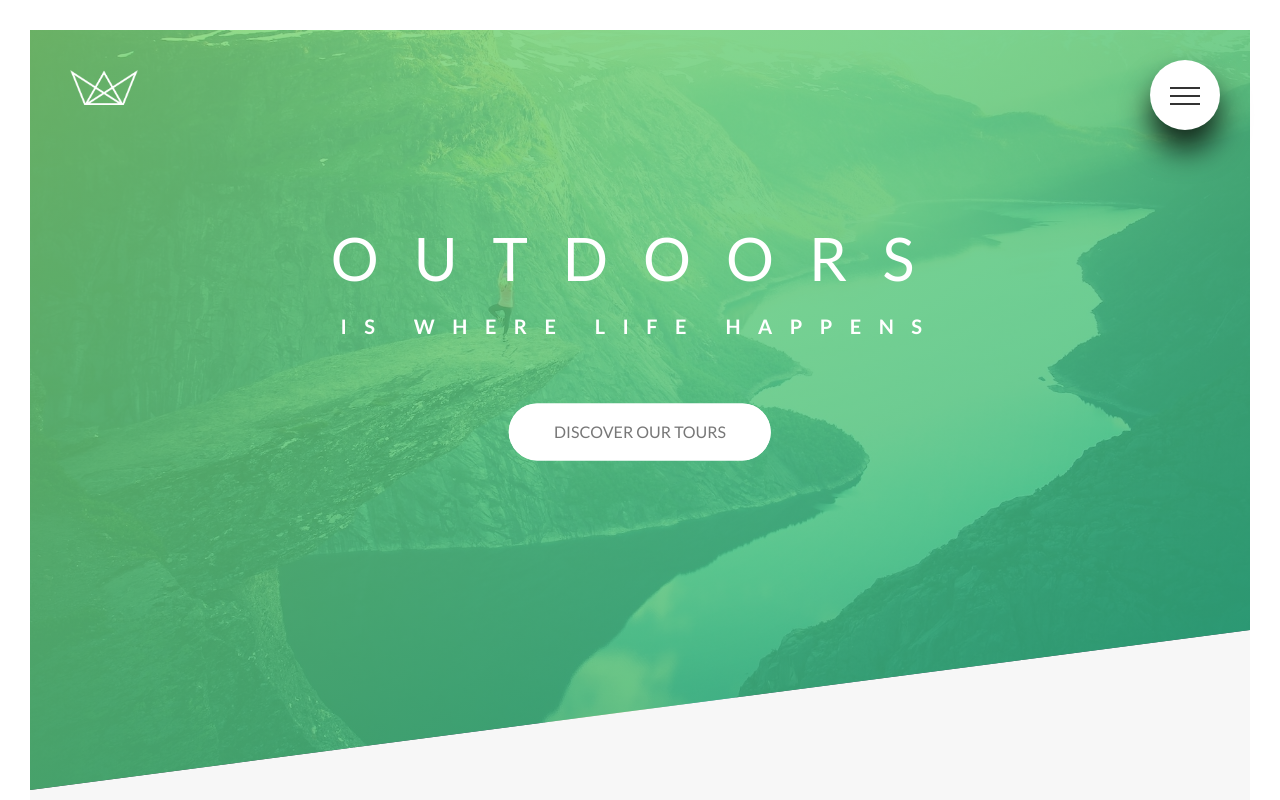
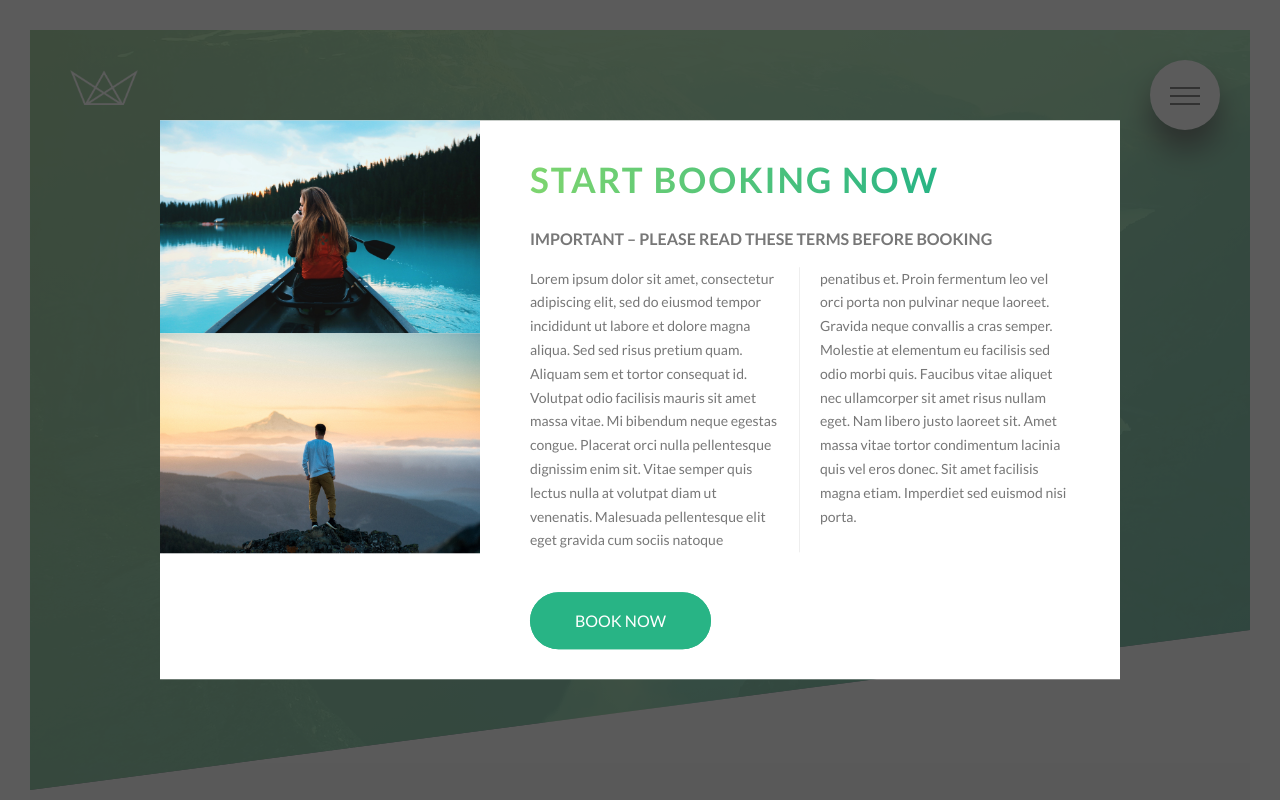
Before and after one commit to Nirajchemjong/First__sass--project, a website: page index.html in a window 1280 px wide. Shown: the top 800 px of the page. Drawn offline with Linux system fonts and the light colour scheme.

Commit message:
creating pop-up section
almost done with pop up section! worked with display:table function and column-count with the paragraph.

```diff
--- a/index.html
+++ b/index.html
@@ -1,6 +1,5 @@
 <!DOCTYPE html>
 <html lang="en">
-
 
 
 <head>
@@ -15,6 +14,7 @@
 
     <title>Natours | Exciting tours for adventurous people</title>
 </head>
+
 <body>
 
 
@@ -199,7 +199,7 @@
                                     </p>
 
                                 </div>
-                                <a href="#" class="btn btn--white btn--anitmate">book now</a>
+                                <a href="#section--popup" class="btn btn--white btn--anitmate">book now</a>
                             </div>
                         </div>
 
@@ -412,6 +412,37 @@
     </div>
 </footer>
 
+
+<section class="section--popup" id="section--popup">
+
+    <div class="popup__box">
+        <div class="popup__box--left">
+            <img src="/img/nat-8.jpg" alt="tour photo" class="popup__img"srcset="">
+
+            <img src="/img/nat-9.jpg" alt="tour photo" class="popup__img"srcset="">
+        </div>
+        <div class="popup__box--right">
+            <h2 class="heading-secondary u-margin-bottom-small">Start Booking now</h1>
+                <h3 class="heading-tertiary u-margin-bottom-small">Important – Please read these terms before booking</h3>
+                <p class="popup__text">
+                    Lorem ipsum dolor sit amet, consectetur adipiscing elit, sed do eiusmod tempor incididunt ut labore et dolore magna aliqua.
+                    Sed sed risus pretium quam. Aliquam sem et tortor consequat id. Volutpat odio facilisis mauris sit
+                    amet massa vitae. Mi bibendum neque egestas congue. Placerat orci nulla pellentesque dignissim enim
+                    sit. Vitae semper quis lectus nulla at volutpat diam ut venenatis. Malesuada pellentesque elit eget
+                    gravida cum sociis natoque penatibus et. Proin fermentum leo vel orci porta non pulvinar neque laoreet.
+                    Gravida neque convallis a cras semper. Molestie at elementum eu facilisis sed odio morbi quis. Faucibus
+                    vitae aliquet nec ullamcorper sit amet risus nullam eget. Nam libero justo laoreet sit. Amet massa
+                    vitae tortor condimentum lacinia quis vel eros donec. Sit amet facilisis magna etiam. Imperdiet sed
+                    euismod nisi porta.
+                </p>
+                <a href="#" class="btn btn--green">Book now</a>
+
+
+        </div>
+    </div>
+
+</section>
+
         <!-- <section class="selection__tour">
             <div class="u-center-text u-margin-top-10">
                 <h1 class="heading-secondary ">most popular tours</h1>
@@ -488,4 +519,5 @@
 
 </body>
 
+
 </html>
--- /dev/null
+++ b/sass/layout/__popup.scss
@@ -0,0 +1,51 @@
+.section--popup{
+
+    height: 100vh;
+    background-color: rgba($color-grey-dark-3 , 0.8);
+    width: 100%;
+    position:fixed;
+    top:0;
+    left:0;
+    z-index: 9999;
+}
+.popup__box{
+
+    position:absolute;
+    top:50%;
+    left:50%;
+    transform: translate(-50%,-50%);
+    width: 75%;
+    display: table;
+    overflow: hidden;
+    background-color: $color-white;
+
+    &--left{
+       width:33.333333%;
+       display: table-cell;
+
+    }
+    &--right{
+        width: 66.6666667%;
+        display: table-cell;
+        vertical-align: middle;
+        padding: 3rem 5rem;
+
+
+    }
+
+}
+.popup__img{
+    display: block;
+    width: 100%;
+}
+.popup__text{
+
+    font-size: 1.4rem;
+    margin-bottom: 4rem;
+    -moz-column-count: 2;
+    -moz-column-gap: 4rem;
+    -moz-column-rule: 1px solid #eee;
+    column-count: 2;
+    column-gap: 4rem;
+    column-rule: 1px solid #eee;
+}
--- a/sass/main.scss
+++ b/sass/main.scss
@@ -28,5 +28,6 @@ Dark green: #28b485
 @import "layout/navigation";
 @import "layout/grid";
 @import "layout/footer";
+@import "layout/_popup";
 
 @import "pages/home";
```
Also changed, not shown: css/style.css.
